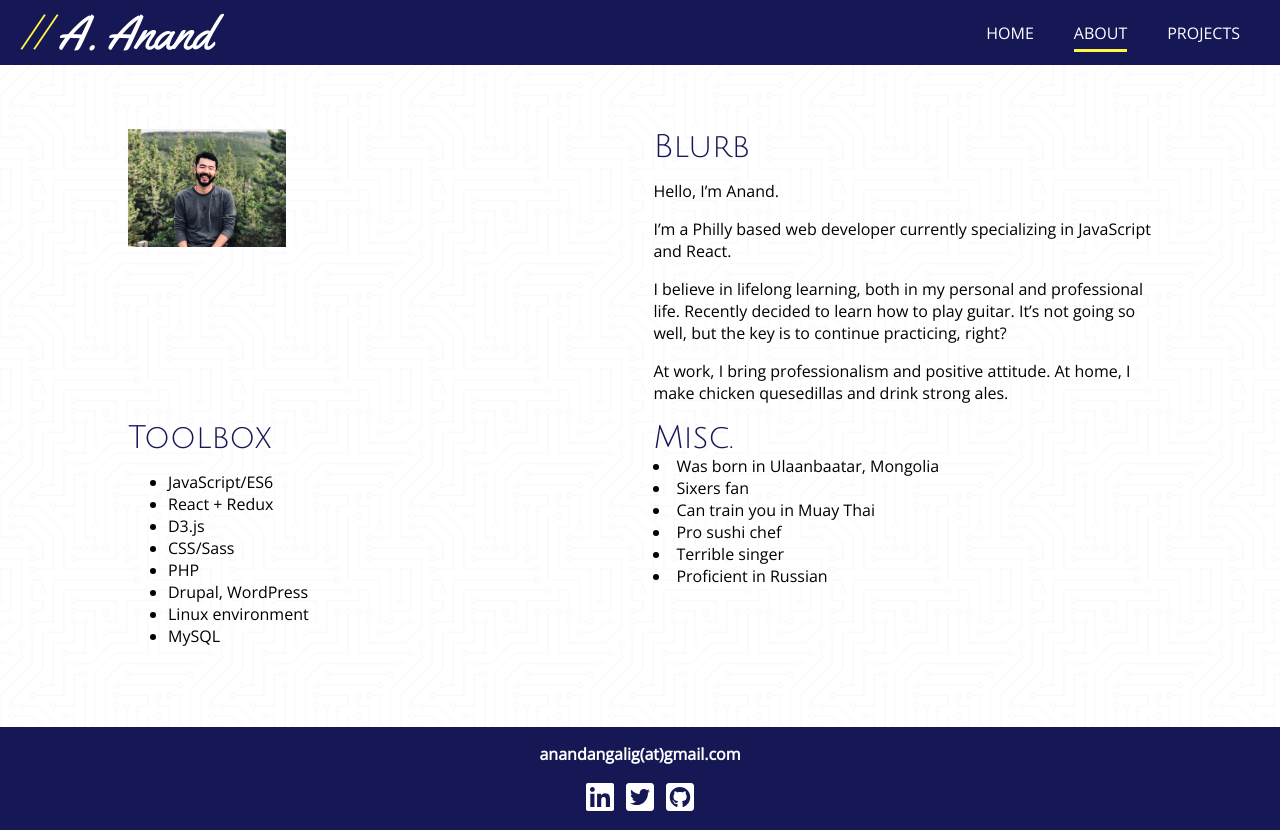
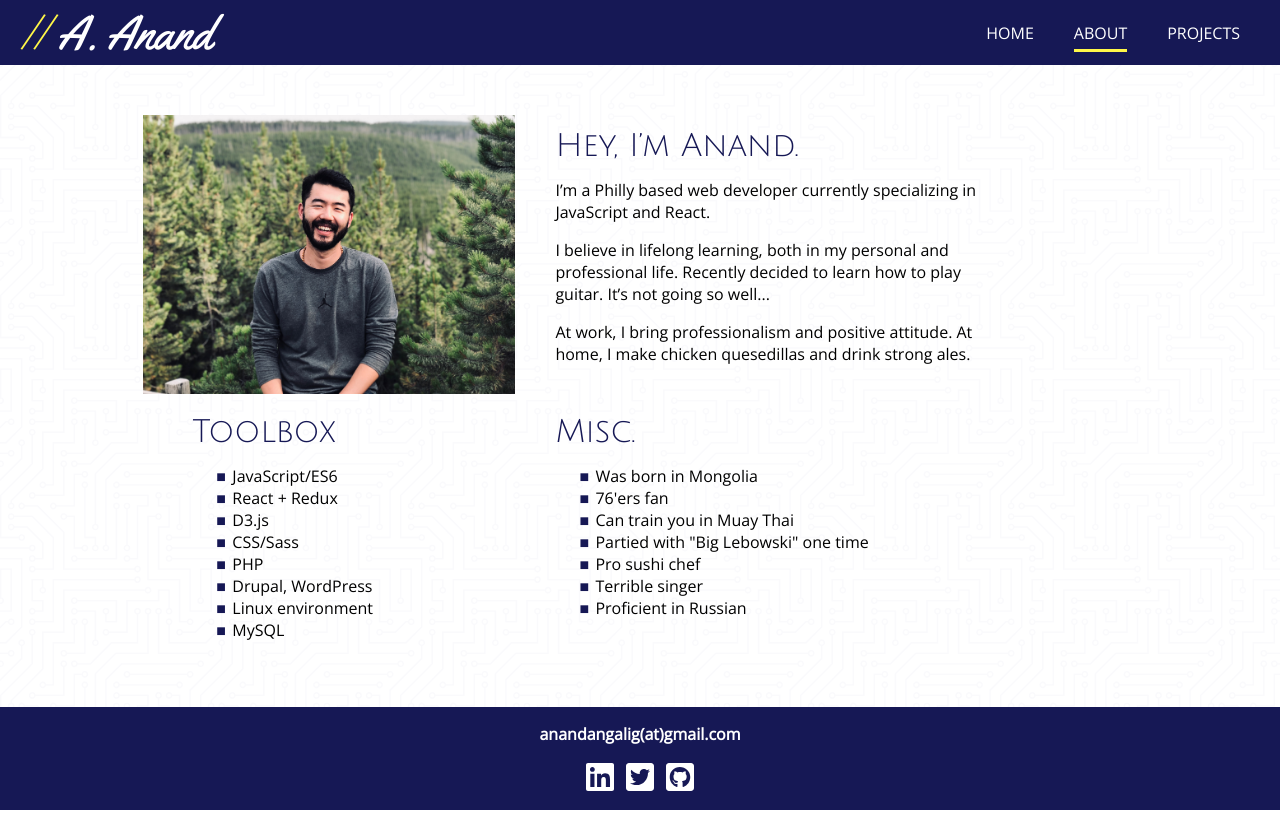
Before and after one commit to anandangalig/portfolio-2019-react, a React (Create React App) app: page /about in a window 1280 px wide. Built offline with nearby package versions, Linux system fonts and the light colour scheme.

Commit message:
finished About component styling

```diff
--- a/src/components/AboutMe/AboutMe.js
+++ b/src/components/AboutMe/AboutMe.js
@@ -4,18 +4,15 @@ import image from '../../assets/images/yellowstone2018.jpg';
 
 const AboutMe = props => {
   return (
-    <div className="about_container">
-      <div className="about_blurb--image">
-        <img src={image} />
-      </div>
+    <div className="about about_container">
+      <img className="about about_blurb--image" src={image} />
+
       <div className="about about_blurb--text">
-        <span>Blurb</span>
-        <p>Hello, I’m Anand. </p>
+        <span>Hey, I’m Anand.</span>
         <p>I’m a Philly based web developer currently specializing in JavaScript and React.</p>
         <p>
           I believe in lifelong learning, both in my personal and professional life. Recently
-          decided to learn how to play guitar. It’s not going so well, but the key is to continue
-          practicing, right?
+          decided to learn how to play guitar. It’s not going so well...
         </p>
         <p>
           At work, I bring professionalism and positive attitude. At home, I make chicken
@@ -26,24 +23,27 @@ const AboutMe = props => {
       <div className="about about_tools">
         <span>Toolbox</span>
         <ul>
-          <li> JavaScript/ES6</li>
-          <li> React + Redux</li>
-          <li> D3.js</li>
-          <li> CSS/Sass</li>
-          <li> PHP</li>
-          <li> Drupal, WordPress</li>
-          <li> Linux environment</li>
-          <li> MySQL</li>
+          <li>JavaScript/ES6</li>
+          <li>React + Redux</li>
+          <li>D3.js</li>
+          <li>CSS/Sass</li>
+          <li>PHP</li>
+          <li>Drupal, WordPress</li>
+          <li>Linux environment</li>
+          <li>MySQL</li>
         </ul>
       </div>
       <div className="about about_misc">
         <span>Misc.</span>
-        <li> Was born in Ulaanbaatar, Mongolia</li>
-        <li> Sixers fan</li>
-        <li> Can train you in Muay Thai</li>
-        <li> Pro sushi chef</li>
-        <li> Terrible singer</li>
-        <li> Proficient in Russian</li>
+        <ul>
+          <li>Was born in Mongolia</li>
+          <li>76'ers fan</li>
+          <li>Can train you in Muay Thai</li>
+          <li>Partied with "Big Lebowski" one time</li>
+          <li>Pro sushi chef</li>
+          <li>Terrible singer</li>
+          <li>Proficient in Russian</li>
+        </ul>
       </div>
     </div>
   );
--- a/src/components/AboutMe/AboutMe.scss
+++ b/src/components/AboutMe/AboutMe.scss
@@ -1,34 +1,54 @@
 @import '../../assets/styles/_globals.scss';
 
-.about span {
-  font-family: $julius;
-  font-size: 2em;
-  color: $dark_blue;
+.about {
+  span {
+    font-family: $julius;
+    font-size: 2em;
+    color: $dark_blue;
+  }
+  ul {
+    list-style: none;
+  }
+  ul li::before {
+    content: '\25A0';
+    color: $dark_blue;
+    display: inline-block;
+    width: 1em;
+    margin-left: -1em;
+  }
 }
 
 .about_container {
   display: grid;
   grid-template-areas:
-    'blurb1 . blurb2'
-    'toolbox . misc';
+    'blurb1 blurb2'
+    'toolbox misc';
+  grid-column-gap: 40px;
+  grid-row-gap: 20px;
+  width: 80%;
+  height: auto;
 }
 
 .about_blurb--image {
-  img {
-    width: 30%;
-    height: auto;
-  }
-}
-.about_blurb--image {
+  width: 80%;
+  height: auto;
   grid-area: blurb1;
+  justify-self: end;
+  align-self: center;
 }
 .about_blurb--text {
   grid-area: blurb2;
+  justify-self: center;
+  align-self: center;
 }
 .about_tools {
   grid-area: toolbox;
+  justify-self: center;
+  align-self: start;
 }
 
 .about_misc {
   grid-area: misc;
+  justify-self: start;
+  align-self: start;
 }
--- a/src/components/MainSection/MainSection.scss
+++ b/src/components/MainSection/MainSection.scss
@@ -1,6 +1,7 @@
 @import '../../assets/styles/_globals.scss';
 
 .main {
+  max-width: 1300px;
   grid-area: main;
-  padding: 5% 10%;
+  padding: 50px;
 }
```
